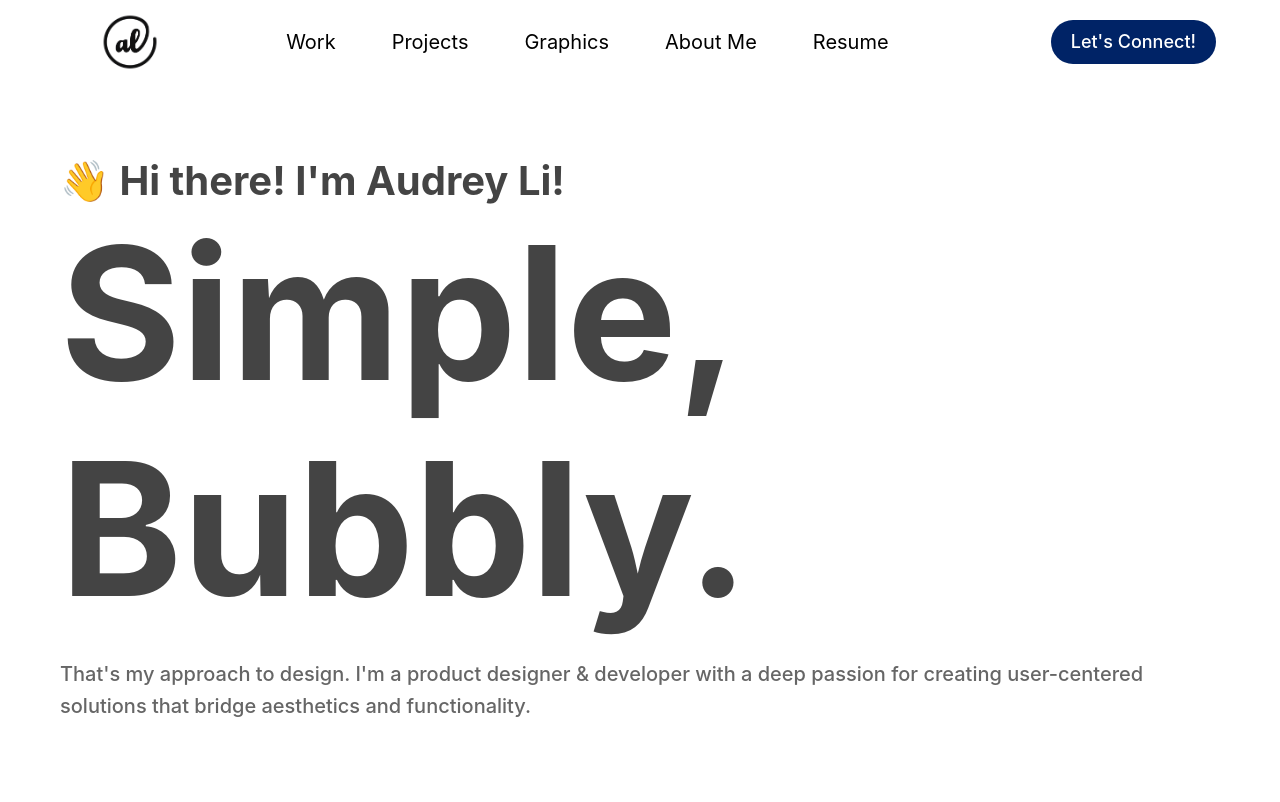
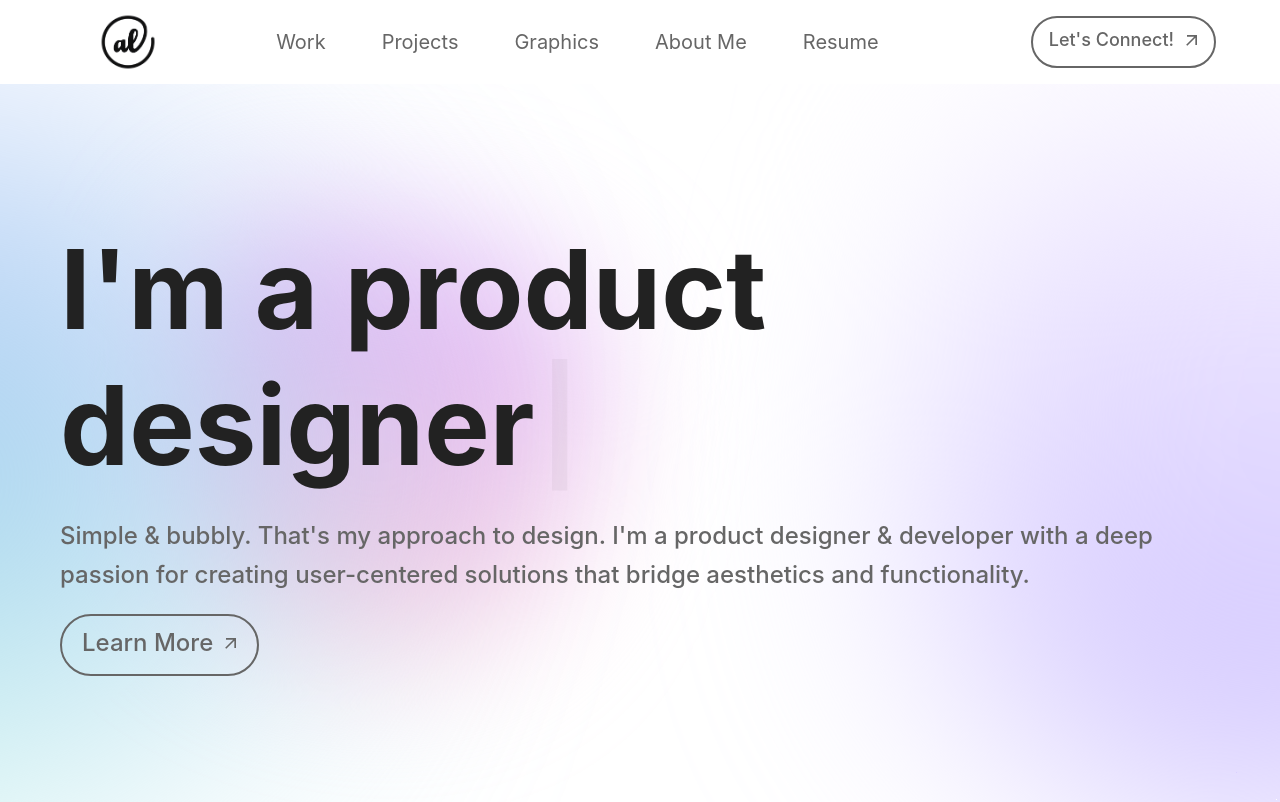
Before and after one commit to audreyyli/portfolio, a Next.js app in the folder portfolio/: page / in a window 1280 px wide. Shown: the top 802 px of the page. Built offline with nearby package versions, Linux system fonts and the light colour scheme.

Commit message:
updating portfolio

```diff
--- a/portfolio/app/components/header/header.js
+++ b/portfolio/app/components/header/header.js
@@ -3,6 +3,7 @@ import Link from 'next/link';
 import { AppBar, Toolbar, Box, Button, IconButton, Menu, MenuItem } from '@mui/material';
 import MenuIcon from '@mui/icons-material/Menu';
 import CustomButton from "../../mui/button.js";
+import ArrowOutward from "@mui/icons-material/ArrowOutward";
 
 export default function Header() {
   const [anchorEl, setAnchorEl] = useState(null);
@@ -17,13 +18,29 @@ export default function Header() {
   };
 
   return (
+    <Box
+      position="sticky"
+      top={0}
+      sx={{
+        width: '100%',
+        backgroundColor: 'rgba(255, 255, 255, 0.5)',
+        backdropFilter: 'blur(10px)',
+        zIndex: 1100,
+        boxShadow: "none",
+        paddingY: "10px",
+      }}
+    >
       <AppBar
-      position="sticky"
-      color="default"
-      sx={{ width: { xs: '100%', md: '1200px' }, margin: '0 auto', marginTop: "10px", backgroundColor: 'white', boxShadow: 'none' }}
+        position="static"
+        color="none"
+        sx={{
+          maxWidth: '1200px',
+          margin: '0 auto',
+          backgroundColor: 'transparent',
+          boxShadow: 'none',
+        }}
       >
         <Toolbar sx={{ justifyContent: 'space-between' }}>
-
           {/* Left: Dropdown Menu for Mobile */}
           <Box sx={{ display: { xs: 'flex', md: 'none' }, flexGrow: 1 }}>
             <IconButton
@@ -34,10 +51,10 @@ export default function Header() {
               onClick={handleMenuOpen}
               sx={{
                 mr: 2,
-              fontSize: "40px", // Increase the size of the menu icon
-              color: '#000', // Default color
+                fontSize: "40px",
+                color: '#000',
                 '&:hover': {
-                color: 'rgba(0, 35, 102, 0.7)', // Change color on hover
+                  color: 'rgba(0, 35, 102, 0.7)',
                   background: "none",
                 },
               }}
@@ -50,8 +67,8 @@ export default function Header() {
               onClose={handleMenuClose}
               PaperProps={{
                 sx: {
-                backgroundColor: 'rgba(0, 35, 102, 0.7)', // Apply the hover color to the menu background
-                color: 'white', // Set text color to white for better visibility
+                  backgroundColor: 'rgba(0, 35, 102, 0.7)',
+                  color: 'white',
                 }
               }}
             >
@@ -85,7 +102,7 @@ export default function Header() {
 
           {/* Center: Logo with hover effect */}
           <Box
-          sx={{ flexGrow: { xs: 1, md: 1 }, display: 'flex', justifyContent: 'center', alignItems: 'center' }}
+            sx={{ color: "none", flexGrow: { xs: 1, md: 1 }, display: 'flex', justifyContent: 'center', alignItems: 'center' }}
             onMouseEnter={() => setHovered(true)}
             onMouseLeave={() => setHovered(false)}
           >
@@ -107,7 +124,7 @@ export default function Header() {
                 fontSize: "14px",
                 textTransform: 'none',
                 backgroundColor: "#002366",
-              borderRadius: "22px",
+                borderRadius: "25px",
                 paddingX: "15px",
                 boxShadow: "none",
                 '&:hover': {
@@ -147,17 +164,44 @@ export default function Header() {
           <Box sx={{ display: { xs: 'none', md: 'flex' }, flexGrow: 1, justifyContent: 'flex-end' }}>
           <Button
               variant="contained"
+              endIcon={<ArrowOutward />}
               sx={{
                 fontSize: "18px",
-              textTransform: 'none',
-              backgroundColor: "#002366",
-              borderRadius: "22px",
-              paddingX: "20px",
+                textTransform: "none",
+                backgroundColor: "transparent",
+                color: "#666",
+                border: "2px solid #666",
+                borderRadius: "50px",
+                paddingBottom: "10px",
                 boxShadow: "none",
-              '&:hover': {
-                backgroundColor: 'rgba(0, 35, 102, 0.7)',
-                color: '#fff',
-                boxShadow: "0px 0px 8px rgba(0, 0, 0, 0.2)",
+                position: "relative",
+                overflow: "hidden",
+                transition: "all 0.3s ease-in-out",
+                "& .MuiButton-endIcon": {
+                  transition: "transform 0.3s ease-in-out",
+                },
+                "&:hover": {
+                  color: "#111",
+                  boxShadow: "none",
+                  borderColor: "#111",
+                  "& .MuiButton-endIcon": {
+                    transform: "rotate(45deg)",
+                  },
+                  "&::after": {
+                    width: "100%",
+                  },
+                },
+                "&::after": {
+                  content: '""',
+                  position: "absolute",
+                  bottom: "12px",
+                  left: "0",
+                  height: "2px",
+                  backgroundColor: "#111",
+                  width: "0%",
+                  transition: "width 0.4s ease",
+                  marginX: "15px",
+                  maxWidth: "70%",
                 },
               }}
               href="https://www.linkedin.com/in/audreylii/"
@@ -170,5 +214,6 @@ export default function Header() {
 
         </Toolbar>
       </AppBar>
+    </Box>
   );
 }
--- a/portfolio/app/mui/button.js
+++ b/portfolio/app/mui/button.js
@@ -22,17 +22,31 @@ const CustomButton = styled(Button)(({ variantType }) => ({
         },
     }),
     ...(variantType === 'header' && {
-        padding: '8px 18px',  // Smaller padding for the header buttons
-        fontSize: '20px',      // Smaller font size for header buttons
+        padding: '8px 18px',
+        fontSize: '20px',
         backgroundColor: 'transparent',
-        color: "black",
+        color: "#666",
         fontWeight: "400",
-        transition: 'transform 0.03s, background-color 0.06s', // Faster transition
+        position: 'relative',
+        overflow: 'hidden',
+        textAlign: 'center',
+        transition: 'transform 0.03s, background-color 0.06s',
         '&:hover': {
-            backgroundColor: '#F8F8F8', // Light grey background
-            color: '#002366',
-            transform: 'scale(1.1)',  // Slight pop effect
-            fontWeight: "300",
+            color: '#111',
+            fontWeight: "400",
+            '&::after': {
+                width: '100%',
+            },
+        },
+        '&::after': {
+            content: '""',
+            position: 'absolute',
+            bottom: '10px',
+            left: '0',
+            height: '2px',
+            backgroundColor: '#111',
+            width: '0%',
+            transition: 'width 0.4s ease',
         },
     }),
 }));
--- a/portfolio/app/page.tsx
+++ b/portfolio/app/page.tsx
@@ -1,13 +1,63 @@
 "use client";
-import { createTheme, ThemeProvider } from "@mui/material/styles";
+import { createTheme, ThemeProvider, keyframes } from "@mui/material/styles";
 import CssBaseline from "@mui/material/CssBaseline";
 import Header from "./components/header/header.js";
 import Aside from "./components/projects/aside.js";
-import { Typography, Box } from "@mui/material";
 import { motion } from "framer-motion";
+import { Typography, Box, Button } from "@mui/material";
 import React from "react";
 import Footer from "./components/footer/footer.js";
+import { Typewriter } from "react-simple-typewriter";
+import ArrowOutward from "@mui/icons-material/ArrowOutward";
+import Link from "next/link";
 
+// Define floating orb animation
+const rotateAnimation = keyframes`
+  0% {
+    transform: rotate(0deg);
+  }
+  100% {
+    transform: rotate(360deg);
+  }
+`;
+
+const floatAnimation1 = keyframes`
+  0% {
+    transform: translateX(-40%) translateY(20%) scale(1);
+  }
+  50% {
+    transform: translateX(-60%) translateY(10%) scale(1.05);
+  }
+  100% {
+    transform: translateX(-40%) translateY(20%) scale(1);
+  }
+`;
+
+const floatAnimation2 = keyframes`
+  0% {
+    transform: translateX(-30%) translateY(-10%) scale(1);
+  }
+  50% {
+    transform: translateX(-50%) translateY(5%) scale(1.05);
+  }
+  100% {
+    transform: translateX(-30%) translateY(-10%) scale(1);
+  }
+`;
+
+const floatAnimation3 = keyframes`
+  0% {
+    transform: translateX(-40%) translateY(20%) scale(1);
+  }
+  50% {
+    transform: translateX(-20%) translateY(35%) scale(1.05);
+  }
+  100% {
+    transform: translateX(-40%) translateY(20%) scale(1);
+  }
+`;
+
+// Create the theme
 const theme = createTheme({
   typography: {
     fontFamily:
@@ -29,202 +79,212 @@ const fadeInUpVariant = {
   visible: { opacity: 1, y: 0, transition: { duration: 1 } },
 };
 
-function MyApp({}) {
+function MyApp() {
   return (
     <ThemeProvider theme={theme}>
       <CssBaseline />
       <Header />
       <Box
         sx={{
-          maxWidth: "1200px",
-          margin: "0 auto",
-          padding: { xs: "15px", sm: "20px" },
+          width: "100vw",
+          overflow: "hidden",
+          position: "relative",
         }}
       >
-        {/* Main section to take full viewport height */}
         <Box
           sx={{
-            height: "100vh",
-            display: "flex",
-            flexDirection: "column",
-            justifyContent: "center",
-            alignItems: "start-left",
-            textAlign: "start-left",
-            marginTop: "-55px",
+            maxWidth: "1200px",
+            margin: "0 auto",
+            overflow: "hidden",
+            padding: { xs: "15px", sm: "20px" },
           }}
         >
-          <Typography
-            variant="h4"
-            sx={{
-              fontWeight: "bold",
-              textTransform: "none",
-              color: "#444",
-              fontSize: { xs: "30px", md: "40px" },
-            }}
-          >
-            👋 Hi there! I&apos;m Audrey Li!
-          </Typography>
-
+          {/* Gradient 1 (Foreground Orb) */}
           <Box
             sx={{
-              display: "inline-block",
-              position: "relative",
-              "&:hover .bubble": {
-                opacity: 1,
-                animationPlayState: "running",
-              },
+              position: "absolute",
+              transform: "translateX(50%) translateY(60%)",
+              left: 0,
+              zIndex: -1,
+              display: "flex",
+              justifyContent: "center",
+              alignItems: "center",
+              animation: `${floatAnimation1} 10s ease-in-out infinite`,
             }}
           >
             <Box
-              className="bubble"
               sx={{
-                position: "absolute",
-                bottom: "80px",
-                left: "50%",
-                width: "100px",
-                height: "100px",
-                background:
-                  "radial-gradient(circle at 30% 30%, rgba(115, 194, 251, 0.5), rgba(0, 35, 102, 0.3))",
-                borderRadius: "50%",
-                animation: "bubble1 3s infinite ease-in-out",
-                animationPlayState: "paused",
-                boxShadow:
-                  "10px 10px 30px rgba(0, 0, 0, 0.15), -10px -10px 20px rgba(255, 255, 255, 0.2)",
-                transform: "translateX(-50%)",
-                opacity: 0,
+                "--size": "650px",
+                "--speed": "50s",
+                "--easing": "cubic-bezier(0.8, 0.2, 0.2, 0.8)",
+                width: "var(--size)",
+                height: "var(--size)",
+                filter: "blur(calc(var(--size) / 5))",
+                backgroundImage:
+                  "linear-gradient(hsl(222, 84%, 80%), hsl(164, 79%, 85%))",
+                animation: `${rotateAnimation} var(--speed) var(--easing) alternate infinite`,
+                borderRadius: "30% 70% 70% 30% / 30% 30% 70% 70%",
               }}
             />
+          </Box>
+
+          {/* Gradient 2 (Background Orb) */}
+          <Box
+            sx={{
+              position: "absolute",
+              transform: "translateX(-100%) translateY(-90%)",
+              left: "100%",
+              zIndex: -2,
+              display: "flex",
+              justifyContent: "center",
+              alignItems: "center",
+              animation: `${floatAnimation2} 15s ease-in-out infinite`,
+            }}
+          >
             <Box
-              className="bubble"
               sx={{
-                position: "absolute",
-                bottom: "0px",
-                left: "57%",
-                width: "150px",
-                height: "150px",
-                background: "radial-gradient(circle at 30% 30%, rgba(21, 96, 189, 0.5), rgba(0, 35, 102, 0.3))",
-                borderRadius: "50%",
-                animation: "bubble2 4s infinite ease-in-out",
-                animationPlayState: "paused",
-                boxShadow:
-                  "15px 15px 40px rgba(0, 0, 0, 0.15), -15px -15px 25px rgba(255, 255, 255, 0.2)",
-                transform: "translateX(-50%)",
-                opacity: 0,
+                "--size": "680px",
+                "--speed": "60s",
+                "--easing": "cubic-bezier(0.8, 0.2, 0.2, 0.8)",
+                width: "var(--size)",
+                height: "var(--size)",
+                filter: "blur(calc(var(--size) / 6))",
+                backgroundImage:
+                  "linear-gradient(rgb(245, 239, 255), rgb(205, 193, 255))",
+                animation: `${rotateAnimation} var(--speed) var(--easing) alternate infinite`,
+                borderRadius: "50% 50% 70% 70% / 40% 40% 60% 60%",
               }}
             />
+          </Box>
+
+          {/* Gradient 3 (Background Orb) */}
+          <Box
+            sx={{
+              position: "absolute",
+              transform: "translateX(-100%) translateY(-10%)",
+              left: "20%",
+              zIndex: -2,
+              display: "flex",
+              justifyContent: "center",
+              alignItems: "center",
+              animation: `${floatAnimation3} 15s ease-in-out infinite`,
+            }}
+          >
             <Box
-              className="bubble"
               sx={{
-                position: "absolute",
-                bottom: "20px",
-                left: "65%",
-                width: "120px",
-                height: "120px",
-                background: "radial-gradient(circle at 30% 30%, rgba(115, 194, 251, 0.5), rgba(15, 82, 186, 0.3))",
-                borderRadius: "50%",
-                animation: "bubble3 2.5s infinite ease-in-out",
-                animationPlayState: "paused",
-                boxShadow:
-                  "12px 12px 35px rgba(0, 0, 0, 0.15), -12px -12px 20px rgba(255, 255, 255, 0.2)",
-                transform: "translateX(-50%)",
-                opacity: 0,
+                "--size": "400px",
+                "--speed": "60s",
+                "--easing": "cubic-bezier(0.8, 0.2, 0.2, 0.8)",
+                width: "var(--size)",
+                height: "var(--size)",
+                filter: "blur(calc(var(--size) / 6))",
+                backgroundImage:
+                  "linear-gradient(hsl(280, 84%, 85%), hsl(340, 79%, 90%))",
+                animation: `${rotateAnimation} var(--speed) var(--easing) alternate infinite`,
+                borderRadius: "50% 50% 70% 70% / 40% 40% 60% 60%",
               }}
             />
-            <Box
-              className="bubble"
+          </Box>
+
+          {/* Main Section */}
+          <Box
+            sx={{
+              height: "100vh",
+              display: "flex",
+              flexDirection: "column",
+              justifyContent: "center",
+              alignItems: "flex-start",
+              marginTop: "-55px",
+            }}
+          >
+            <Typography
+              variant="h4"
               sx={{
-                position: "absolute",
-                bottom: "-10px",
-                left: "55%",
-                width: "80px",
-                height: "80px",
-                background: "radial-gradient(circle at 30% 30%, rgba(21, 96, 189, 0.5), rgba(15, 82, 186, 0.3))",
-                borderRadius: "50%",
-                animation: "bubble4 3.5s infinite ease-in-out",
-                animationPlayState: "paused",
-                boxShadow:
-                  "8px 8px 25px rgba(0, 0, 0, 0.15), -8px -8px 15px rgba(255, 255, 255, 0.2)",
-                transform: "translateX(-50%)",
-                opacity: 0,
+                fontWeight: "bold",
+                textTransform: "none",
+                color: "#222",
+                fontSize: { xs: "60px", md: "110px" },
               }}
-            />
-            <Box
-              className="bubble"
-              sx={{
-                position: "absolute",
-                bottom: "-20px",
-                left: "50%",
-                width: "90px",
-                height: "90px",
-                background: "radial-gradient(circle at 30% 30%, rgba(115, 194, 251, 0.5), rgba(0, 35, 102, 0.3))",
-                borderRadius: "50%",
-                animation: "bubble5 3.8s infinite ease-in-out",
-                animationPlayState: "paused",
-                boxShadow:
-                  "9px 9px 30px rgba(0, 0, 0, 0.15), -9px -9px 18px rgba(255, 255, 255, 0.2)",
-                transform: "translateX(-50%)",
-                opacity: 0,
-              }}
-            />
-            <Box
-              className="bubble"
-              sx={{
-                position: "absolute",
-                bottom: "-30px",
-                left: "52%",
-                width: "110px",
-                height: "110px",
-                background: "radial-gradient(circle at 30% 30%, rgba(21, 96, 189, 0.5), rgba(15, 82, 186, 0.3))",
-                borderRadius: "50%",
-                animation: "bubble6 3.2s infinite ease-in-out",
-                animationPlayState: "paused",
-                boxShadow:
-                  "10px 10px 35px rgba(0, 0, 0, 0.15), -10px -10px 20px rgba(255, 255, 255, 0.2)",
-                transform: "translateX(-50%)",
-                opacity: 0,
-              }}
-            />
-
-            <Typography
-              variant="h1"
-                sx={{
-                  fontSize: { xs: "110px", md: "185px" },
-                  fontWeight: "bold",
-                  textTransform: "none",
-                  color: "#444",
-                  display: "inline-block",
-                  marginRight: "10px",
-                }}
-              >
-                Simple,
-              </Typography>
-              <Typography
-                variant="h1"
-                sx={{
-                  fontSize: { xs: "110px", md: "185px" },
-                  fontWeight: "bold",
-                  textTransform: "none",
-                  color: "#444",
-                  display: "inline-block",
-                }}
-              >
-                Bubbly.
-              </Typography>
-            </Box>
+            >
+              <Typewriter
+                words={[
+                  "I'm Audrey",
+                  "I'm a product designer",
+                  "I'm a developer",
+                ]}
+                loop={true}
+                cursor
+                cursorStyle="|"
+                typeSpeed={70}
+                deleteSpeed={70}
+                delaySpeed={2000}
+              />
+            </Typography>
 
             <Typography
               variant="h6"
               sx={{
-                fontSize: { xs: "18px", md: "20px" },
+                fontSize: { xs: "18px", md: "24px" },
                 textTransform: "none",
                 color: "#666",
-                marginTop: "20px",
+                marginTop: "24px",
               }}
             >
-              That&apos;s my approach to design. I&apos;m a product designer & developer
+              Simple & bubbly. That&apos;s my approach to design. I&apos;m a product designer & developer
               with a deep passion for creating user-centered solutions that bridge
               aesthetics and functionality.
             </Typography>
+
+            {/* Learn More Button */}
+            <Link href="/about" passHref>
+              <Button
+                variant="contained"
+                endIcon={<ArrowOutward />}
+                sx={{
+                  marginTop: "20px",
+                  fontSize: "24px",
+                  textTransform: "none",
+                  backgroundColor: "transparent",
+                  color: "#666",
+                  border: "2px solid #666",
+                  borderRadius: "50px",
+                  paddingX: "20px",
+                  paddingBottom: "10px",
+                  boxShadow: "none",
+                  position: "relative",
+                  overflow: "hidden",
+                  transition: "all 0.3s ease-in-out",
+                  "& .MuiButton-endIcon": {
+                    transition: "transform 0.3s ease-in-out",
+                  },
+                  "&:hover": {
+                    color: "#111",
+                    boxShadow: "none",
+                    borderColor: "#111",
+                    "& .MuiButton-endIcon": {
+                      transform: "rotate(45deg)",
+                    },
+                    "&::after": {
+                      width: "100%",
+                    },
+                  },
+                  "&::after": {
+                    content: '""',
+                    position: "absolute",
+                    bottom: "15px",
+                    left: "0",
+                    height: "2px",
+                    backgroundColor: "#111",
+                    width: "0%",
+                    transition: "width 0.4s ease",
+                    marginX: "20px",
+                    maxWidth: "65%",
+                  },
+                }}
+              >
+                Learn More
+              </Button>
+            </Link>
           </Box>
 
           {/* Other content */}
@@ -306,81 +366,7 @@ function MyApp({}) {
             <Footer />
           </Box>
         </Box>
-
-      {/* Keyframe animations */}
-      <style jsx>{`
-        @keyframes bubble1 {
-          0% {
-            transform: translateY(0) translateX(0) scale(0);
-          }
-          50% {
-            transform: translateY(-150px) translateX(20px) scale(0.8);
-          }
-          100% {
-            transform: translateY(-300px) translateX(-20px) scale(0);
-          }
-        }
-
-        @keyframes bubble2 {
-          0% {
-            transform: translateY(0) translateX(0) scale(0);
-          }
-          50% {
-            transform: translateY(-120px) translateX(30px) scale(0.9);
-          }
-           100% {
-            transform: translateY(-300px) translateX(-30px) scale(0);
-          }
-        }
-
-        @keyframes bubble3 {
-          0% {
-            transform: translateY(0) translateX(0) scale(0);
-          }
-          50% {
-            transform: translateY(-200px) translateX(-20px) scale(0.9);
-          }
-          100% {
-            transform: translateY(-300px) translateX(-40px) scale(0);
-          }
-        }
-
-        @keyframes bubble4 {
-          0% {
-            transform: translateY(0) translateX(0) scale(0);
-          }
-          50% {
-            transform: translateY(-180px) translateX(40px) scale(0.9);
-          }
-          100% {
-            transform: translateY(-280px) translateX(-40px) scale(0);
-          }
-        }
-
-        @keyframes bubble5 {
-          0% {
-            transform: translateY(0) translateX(0) scale(0);
-          }
-          50% {
-            transform: translateY(-100px) translateX(50px) scale(0.9);
-          }
-          100% {
-            transform: translateY(-300px) translateX(-50px) scale(0);
-          }
-        }
-
-        @keyframes bubble6 {
-          0% {
-            transform: translateY(0) translateX(0) scale(0);
-          }
-          50% {
-            transform: translateY(-130px) translateX(60px) scale(0.9);
-          }
-          100% {
-            transform: translateY(-300px) translateX(-60px) scale(0);
-          }
-        }
-      `}</style>
+        </Box>
     </ThemeProvider>
   );
 }
```
Also changed, not shown: portfolio/package.json (+5 -3 lines), 1 other file (tests, documents, lock files or other folders). Lines whose indentation alone changed are shown as unchanged.
